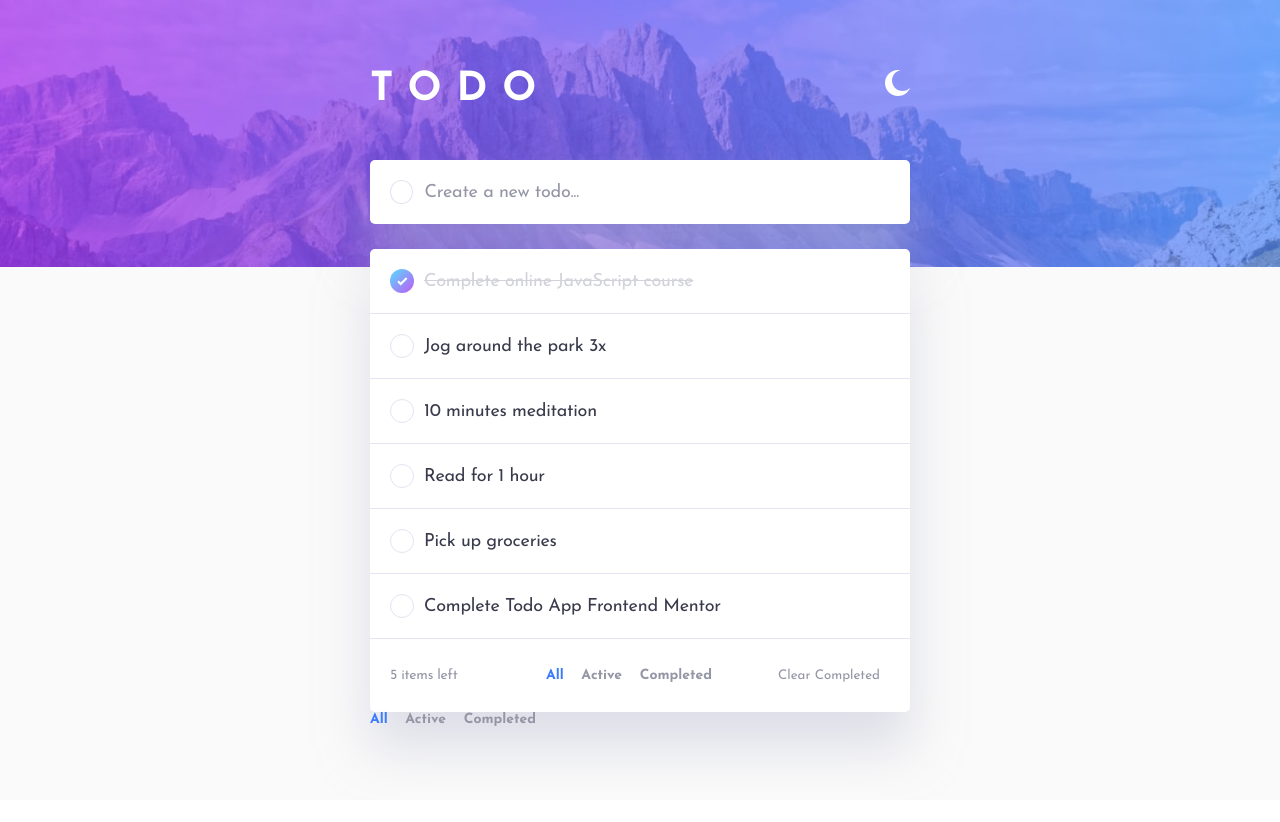
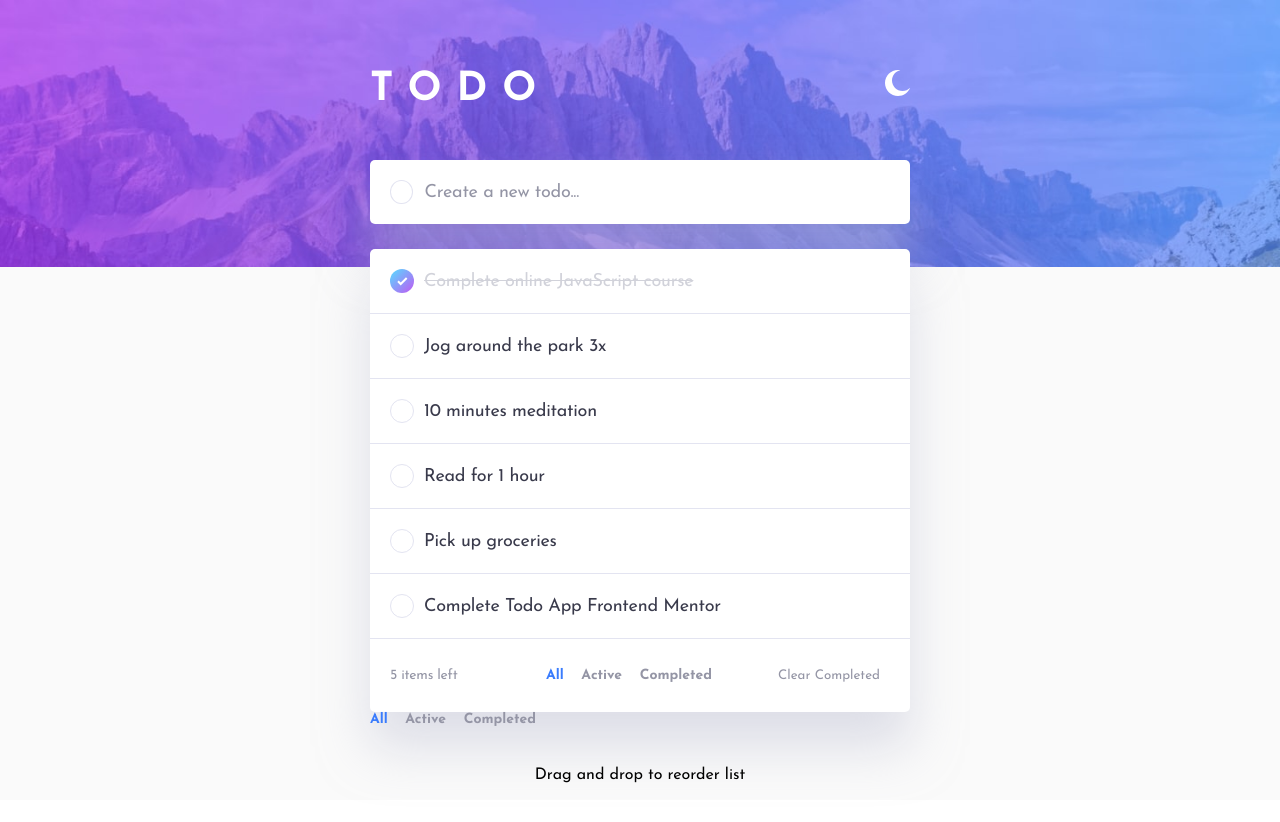
Before and after one commit to mileine/frontendmentor-todo-app-react, a React (Create React App) app: page / in a window 1280 px wide. Before the commit the page ends 800 px from the top, so only its background shows below. Built offline with nearby package versions, Linux system fonts and the light colour scheme.

Commit message:
Add drag and drop info

```diff
--- a/src/App.js
+++ b/src/App.js
@@ -55,6 +55,7 @@ const App = () => {
         <div className="filter-desktop">
           <Filter selectedFilter={selectedFilter} updateFilter={updateFilter} theme={theme}/>
         </div>
+        <span className="dnd-info">Drag and drop to reorder list</span>
       </div>
     </div>
   );
--- a/src/styles/App.scss
+++ b/src/styles/App.scss
@@ -346,3 +346,16 @@ input:focus {
     display: none;
   }
 }
+
+/* INFO
+--------------------*/
+.dnd-info {
+  display: block;
+  margin: 40px auto;
+  &.light {
+    color: #9495A5;
+  }
+  &.dark {
+    color:  #5B5E7E;
+  }
+}
```
Also changed, not shown: 1 other file (tests, documents, lock files or other folders).
